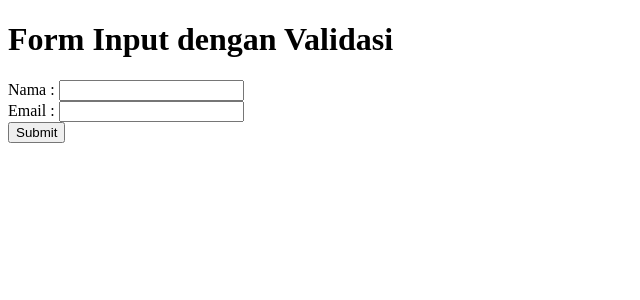
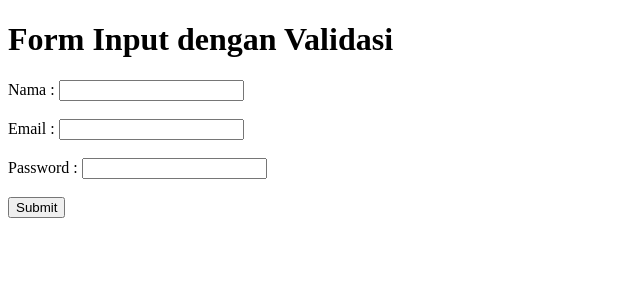
Before and after one commit to saalsabl/dasarWeb, a PHP site: page /form_validasi.php in a window 1280 px wide. Shown: the top 300 px of the page, without its empty margins (0-640 px from the left). Run offline with PHP 8.4, Linux system fonts and the light colour scheme.

Commit message:
Praktikum 7 : Validasi Form 7.4

```diff
--- a/Jobsheet7-FormProccessing/form_validasi.php
+++ b/Jobsheet7-FormProccessing/form_validasi.php
@@ -12,10 +12,17 @@
         <label for="nama">Nama : </label>
         <input type="text" id="nama" name="nama">
         <span id="nama-error" style="color: red;"></span><br>
+        <br>
 
         <label for="email">Email : </label>
         <input type="text" id="email" name="email">
         <span id="email-error" style="color: red;"></span><br>
+        <br>
+
+        <label for="password">Password : </label>
+        <input type="password" id="password" name="password">
+        <span id="password-error" style="color: red;"></span><br>
+        <br>
 
         <input type="submit" value="Submit">
     </form>
@@ -25,6 +32,7 @@
             $("#myForm").submit(function(event){
                 var nama = $("#nama").val();
                 var email = $("#email").val();
+                var password = $("#password").val();
                 var valid = true;
 
                 if (nama === "") {
@@ -39,6 +47,12 @@
                     valid = false;
                 } else {
                     $("#email-error").text("");
+                }
+                if (password.length <= 8) {
+                    $("#password-error").text("Password minimal 8 karakter!");
+                    valid = false;
+                } else {
+                    $("#password-error").text("");
                 }
                 if (!valid) {
                     event.preventDefault();
```
Also changed, not shown: Jobsheet7-FormProccessing/proses_validasi.php (+8 -1 lines).
